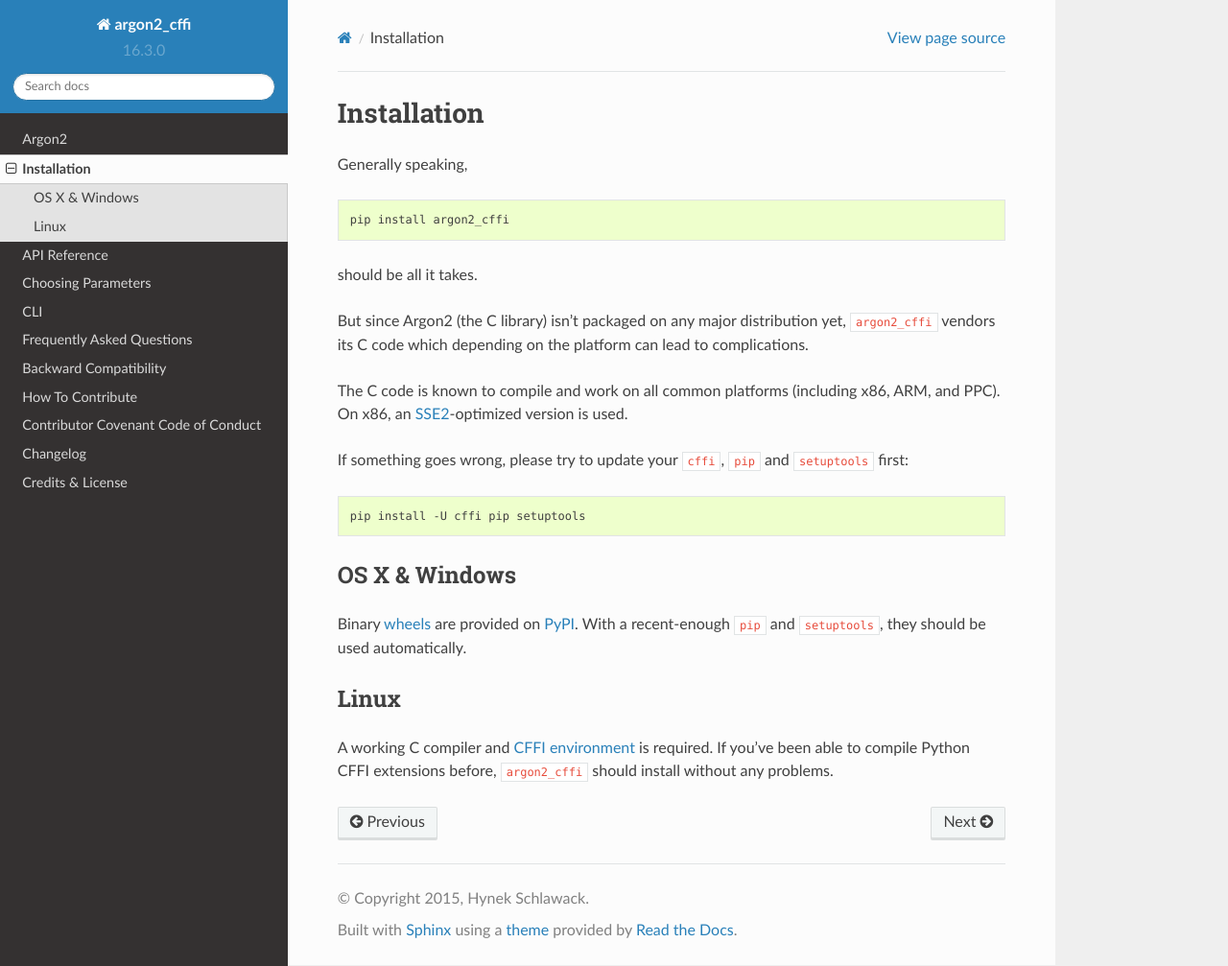
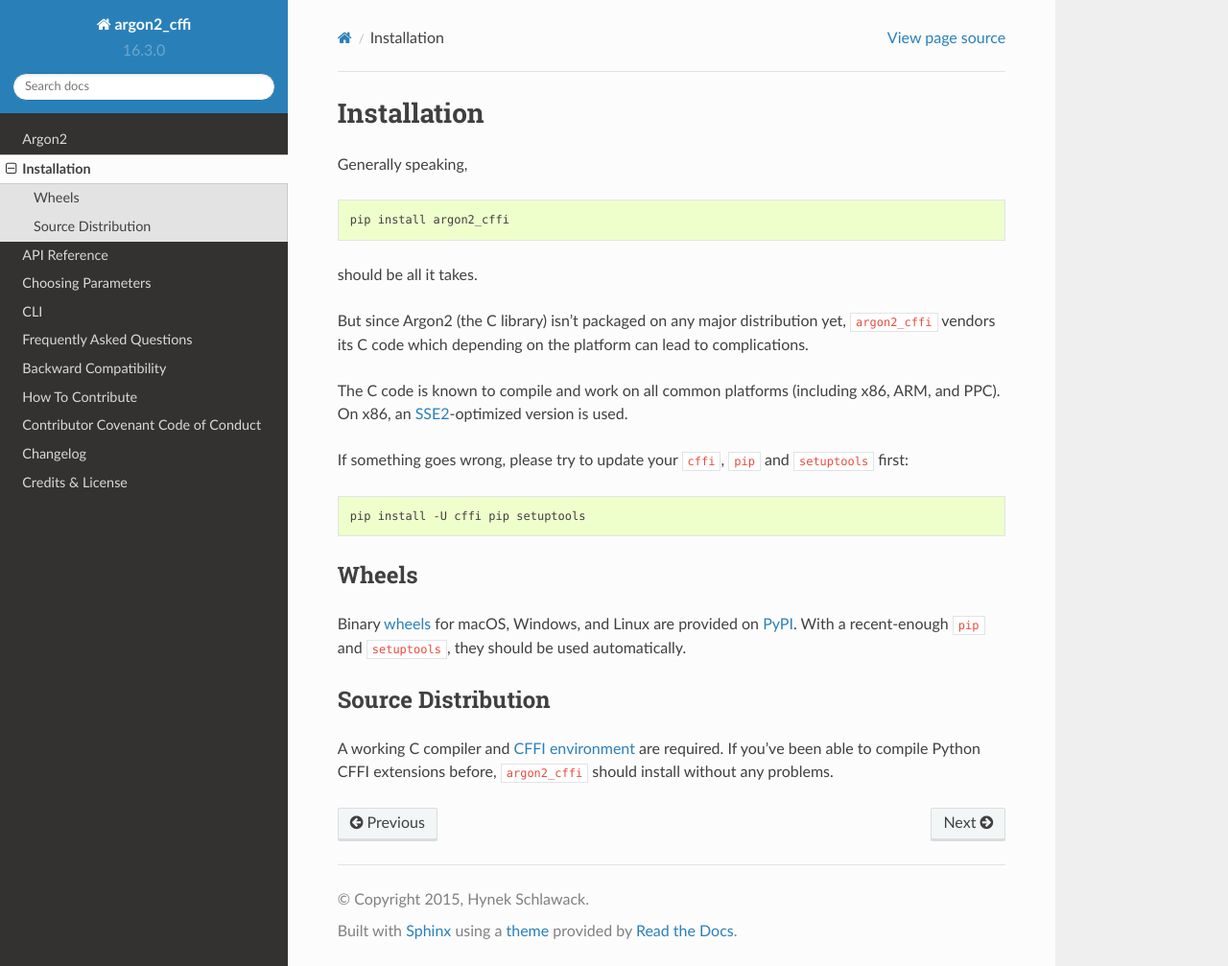
Before and after one commit to hynek/argon2-cffi, a Sphinx documentation site: the page built from docs/installation.rst, in a window 1280 px wide and 1007 px high. Shown: the whole window at 96% size. Built offline with Sphinx 7.4.7 and the Read the Docs theme 2.0.0, drawn with Linux system fonts in a browser that asks for light colours.

Commit message:
Update installation instructions

```diff
--- a/docs/installation.rst
+++ b/docs/installation.rst
@@ -21,17 +21,17 @@ If something goes wrong, please try to update your ``cffi``, ``pip`` and ``setup
   pip install -U cffi pip setuptools
 
 
-OS X & Windows
---------------
+Wheels
+------
 
-Binary `wheels <http://pythonwheels.com>`_ are provided on PyPI_.
+Binary `wheels <http://pythonwheels.com>`_ for macOS, Windows, and Linux are provided on PyPI_.
 With a recent-enough ``pip`` and ``setuptools``, they should be used automatically.
 
 
-Linux
------
+Source Distribution
+-------------------
 
-A working C compiler and `CFFI environment`_ is required.
+A working C compiler and `CFFI environment`_ are required.
 If you've been able to compile Python CFFI extensions before, ``argon2_cffi`` should install without any problems.
 
 
```
